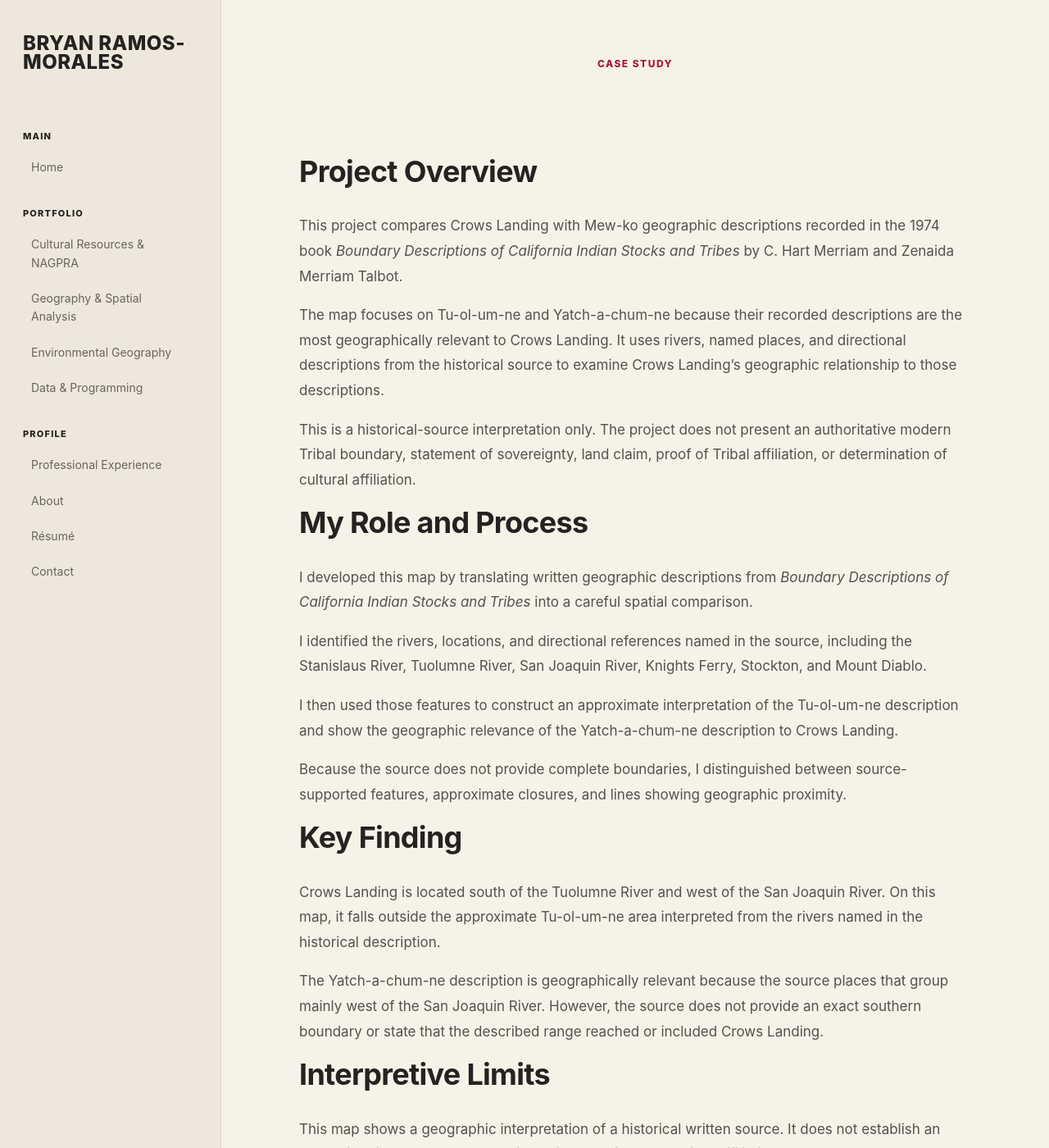
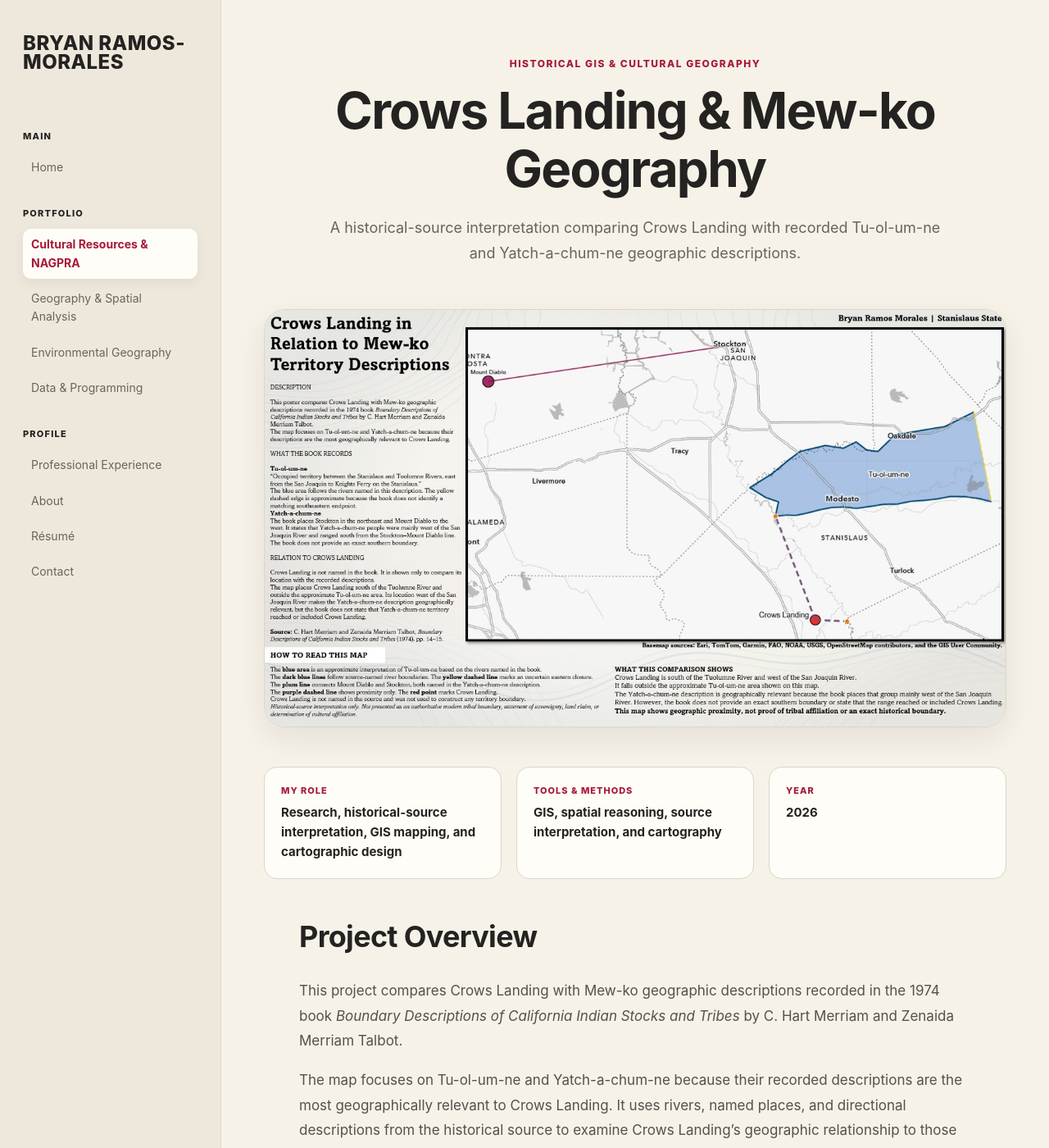
Before and after one commit to bramosmorales/bramosmorales.github.io, a Jekyll site: the page built from _projects/crows-landing-mew-ko.md, in a window 1280 px wide and 1400 px high. Shown: the whole window at 82% size. Built offline with Jekyll 4.4.1, drawn with Linux system fonts in a browser that asks for light colours; some of the changed lines change nothing that is shown.

Commit message:
Recreate Crows Landing case study

```diff
--- a/_projects/crows-landing-mew-ko.md
+++ b/_projects/crows-landing-mew-ko.md
@@ -1,23 +1,15 @@
 ---
 layout: project
 permalink: /projects/crows-landing-mew-ko/
-title: Crows Landing & Mew-ko Geography
-project_type: Historical GIS & Cultural Geography
-summary: A historical-source interpretation comparing Crows Landing with recorded Tu-ol-um-ne and Yatch-a-chum-ne geographic descriptions.
-image: /crows-landing-map.jpg
-image_alt: Map comparing Crows Landing with geographic descriptions recorded for Tu-ol-um-ne and Yatch-a-chum-ne
-role: Research, historical-source interpretation, GIS mapping, and cartographic design
-tools: GIS, spatial reasoning, source interpretation, and cartography
-section: cultural-resources
-------
-title: Crows Landing & Mew-ko Geography
-project_type: Historical GIS & Cultural Geography
-summary: A historical-source interpretation comparing Crows Landing with recorded Tu-ol-um-ne and Yatch-a-chum-ne geographic descriptions.
-image: /crows-landing-map.jpg
-image_alt: Map comparing Crows Landing with geographic descriptions recorded for Tu-ol-um-ne and Yatch-a-chum-ne
-role: Research, historical-source interpretation, GIS mapping, and cartographic design
-tools: GIS, spatial reasoning, source interpretation, and cartography
-section: cultural-resources
+title: "Crows Landing & Mew-ko Geography"
+project_type: "Historical GIS & Cultural Geography"
+summary: "A historical-source interpretation comparing Crows Landing with recorded Tu-ol-um-ne and Yatch-a-chum-ne geographic descriptions."
+image: "/crows-landing-map.jpg"
+image_alt: "Map comparing Crows Landing with geographic descriptions recorded for Tu-ol-um-ne and Yatch-a-chum-ne"
+role: "Research, historical-source interpretation, GIS mapping, and cartographic design"
+tools: "GIS, spatial reasoning, source interpretation, and cartography"
+year: "2026"
+section: "cultural-resources"
 ---
 
 ## Project Overview
```
